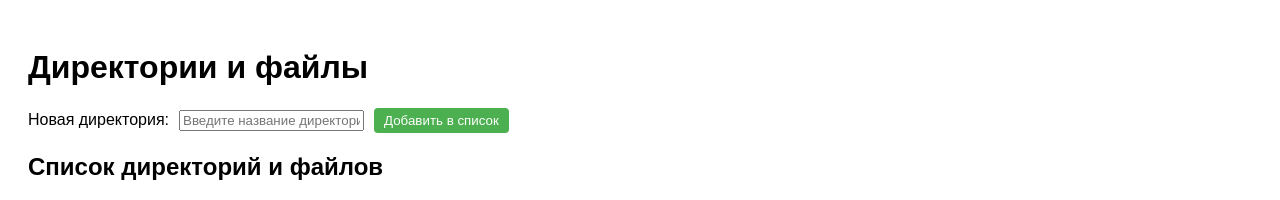
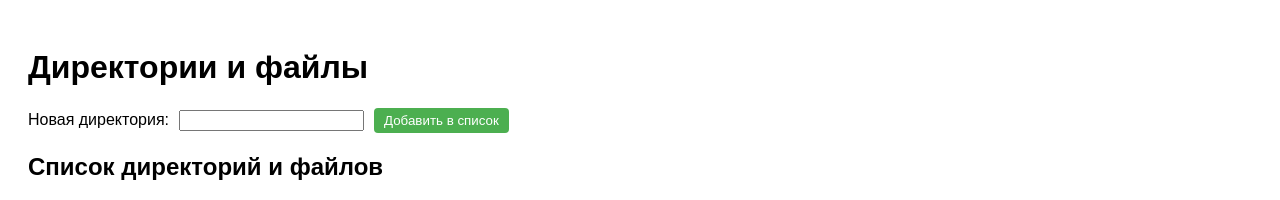
Before and after one commit to Saveliy344/DirsAndFiles, a website: page frontend/html/index.html in a window 1280 px wide. Shown: the top 200 px of the page. Drawn offline with Linux system fonts and the light colour scheme; files that its build step writes are made by us from their sources; no server answers; files whose address does not match are found by name.

Commit message:
Небольшое исправление фронта

```diff
--- a/frontend/html/index.html
+++ b/frontend/html/index.html
@@ -13,7 +13,7 @@
     </header>
     <div class="form-container">
         <label for="directory">Новая директория: </label>
-        <input type="text" id="directory" placeholder="Введите название директории">
+        <input type="text" id="directory">
         <button id="addBtn">Добавить в список</button>
     </div>
     <h2>Список директорий и файлов</h2>
```
